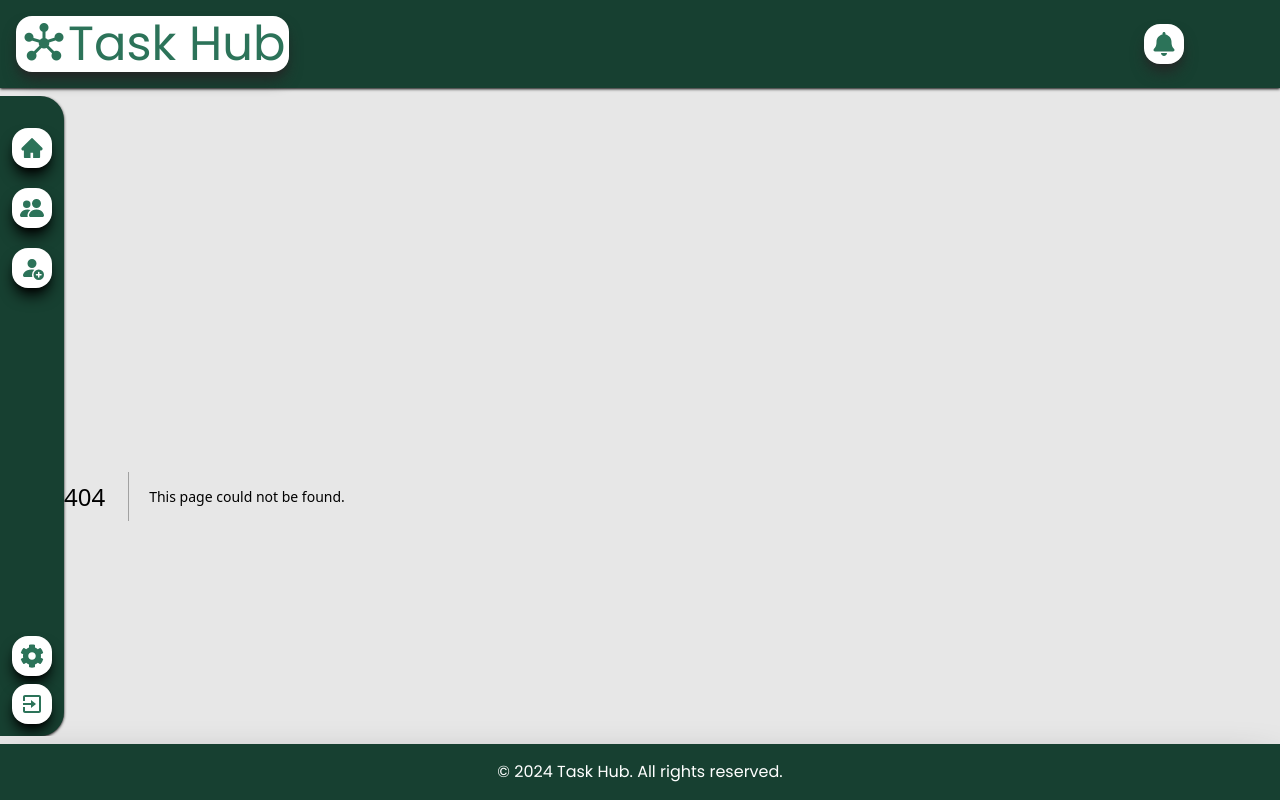
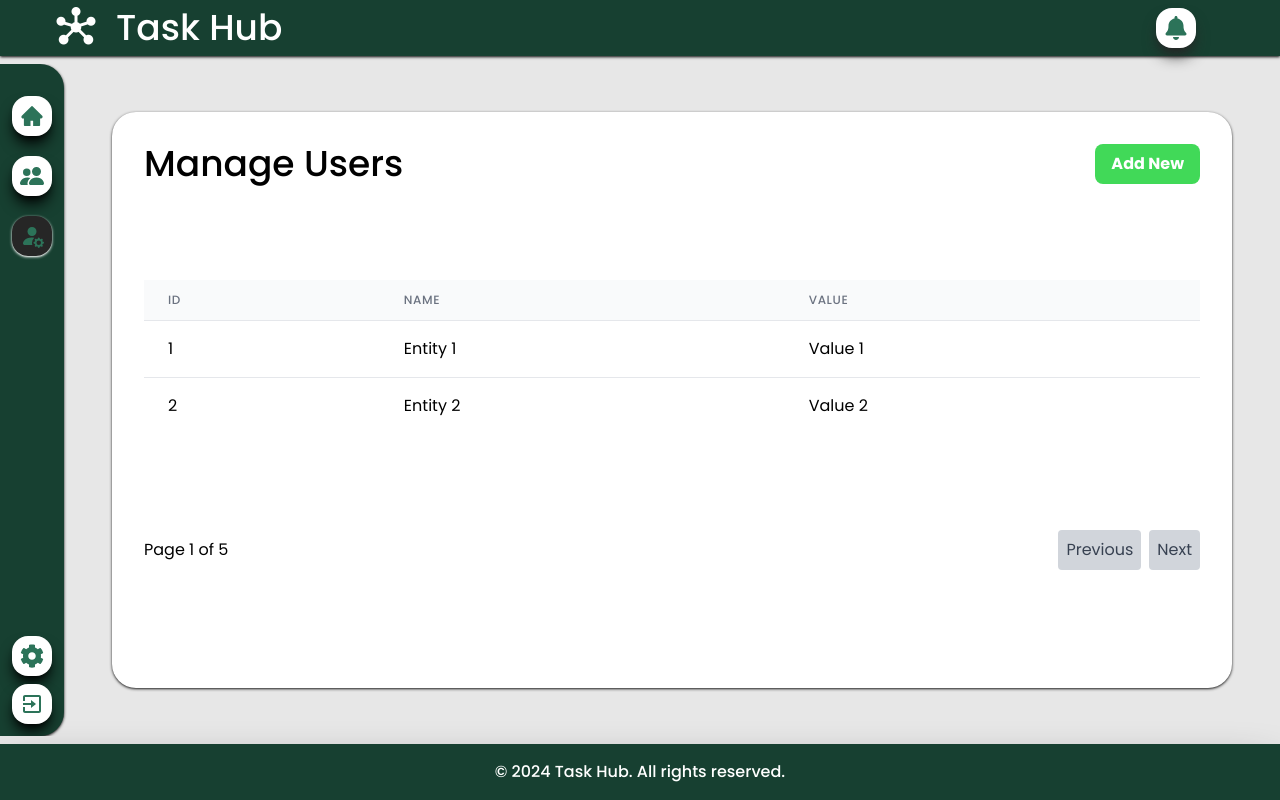
Before and after one commit to fabiomp-filho/task-hub-client, a Next.js app: page /users in a window 1280 px wide. Before the commit this address had no page. Built offline with nearby package versions, Linux system fonts and the light colour scheme.

Commit message:
feat: Dynamic Table

```diff
--- a/components/buttons/CustomButton.tsx
+++ b/components/buttons/CustomButton.tsx
@@ -17,7 +17,7 @@ const CustomButton: React.FC<CustomButtonProps> = (
         color = "primary"
     }
 ) => {
-    const baseClasses = `font-bold py-2 px-4 rounded-lg focus:outline-none focus:shadow-outline duration-300`;
+    const baseClasses = `font-bold px-4 rounded-lg focus:outline-none focus:shadow-outline duration-300`;
     const colorClasses = {
         primary: `bg-primary hover:bg-primaryHover text-white`,
         secondary: `bg-secondary hover:bg-secondaryHover text-white`,
--- a/components/layout/Footer.tsx
+++ b/components/footer/Footer.tsx
@@ -2,7 +2,7 @@ import React from "react";
 
 const Footer = () => {
     return (
-        <footer className="bg-darkgreen text-white p-4 text-center shadow-lightgrey shadow-2xl">
+        <footer className="bg-darkgreen text-white p-4 text-center shadow-lightgrey shadow-2xl font-medium">
             <p>&copy; 2024 Task Hub. All rights reserved.</p>
         </footer>
     )
--- a/components/layout/Header.tsx
+++ b/components/header/Header.tsx
@@ -4,11 +4,11 @@ import {FaBell} from "react-icons/fa";
 
 const Header = ({isOpen, toggleSidebar}) => {
     return (
-        <header className="bg-darkgreen shadow-lightgrey shadow text-white p-4 flex justify-between items-center">
+        <header className="bg-darkgreen shadow-lightgrey md:p-1 p-2 shadow text-white  flex justify-between items-center">
             <div
-                className={"flex items-center bg-white shadow-lightgrey shadow-lg rounded-2xl border-0 p-1 text-mediumgreen"}>
-                <img src="/distribuidor-92.png" alt="Logo" className="align-middle h-8 md:h-12"/>
-                <h1 className="md:text-5xl text-3xl">Task Hub</h1>
+                className={"flex items-center md:ml-12 gap-4"}>
+                <img src="/distribuidor-white-92.png" alt="Logo" className="align-middle h-8 md:h-12"/>
+                <h1 className=" text-4xl font-medium">Task Hub</h1>
             </div>
             <div className={"flex items-center gap-4 md:mr-20"}>
                 <button title={"Notifications"}
--- a/components/layout/CustomLayout.tsx
+++ b/components/layout/CustomLayout.tsx
@@ -1,7 +1,7 @@
 import React, {useState} from 'react';
-import Header from "@/components/layout/Header";
-import Sidebar from "@/components/layout/Sidebar";
-import Footer from "@/components/layout/Footer";
+import Header from "@/components/header/Header";
+import Sidebar from "@/components/sidebar/Sidebar";
+import Footer from "@/components/footer/Footer";
 
 const CustomLayout = ({children}) => {
 
--- a/components/layout/Sidebar.tsx
+++ b/components/sidebar/Sidebar.tsx
@@ -4,7 +4,7 @@ import { useRouter } from "next/router";
 import {AiFillHome} from "react-icons/ai";
 import {BiExit} from "react-icons/bi";
 import {FaCog} from "react-icons/fa";
-import { BsPeopleFill, BsPersonFillAdd} from "react-icons/bs";
+import {BsPeopleFill, BsPersonFillGear} from "react-icons/bs";
 
 interface MenuItem {
     href: string;
@@ -24,9 +24,9 @@ const menu: MenuItem[] = [
         label: "About",
     },
     {
-        href: "/contact",
-        icon: <BsPersonFillAdd size={24} />,
-        label: "Contact",
+        href: "/users",
+        icon: <BsPersonFillGear size={24} />,
+        label: "Manage Users",
     },
 ];
 
--- /dev/null
+++ b/components/table/DynamicTable.tsx
@@ -0,0 +1,66 @@
+import React from 'react';
+import CustomButton from "@/components/buttons/CustomButton";
+import Pagination from "@/components/table/Pagination";
+interface Pagination {
+    size: number;
+    currentPage: number;
+    totalPages: number;
+    totalElements: number;
+}
+
+interface Column {
+    key: string;
+    label: string;
+    format?: (value: any) => React.ReactNode;
+}
+
+interface DynamicTableProps {
+    pagination: Pagination;
+    data: any[];
+    columns: Column[];
+    onAddNewEntity: () => void;
+    onPageChange: (newPage: number) => void;
+}
+
+const DynamicTable: React.FC<DynamicTableProps> = ({pagination, data, columns, onAddNewEntity, onPageChange}) => {
+    const handlePageChange = (newPage: number) => {
+        if (newPage >= 1 && newPage <= pagination.totalPages) {
+            onPageChange(newPage);
+        }
+    };
+
+    return (
+        <div className={"flex flex-col shadow-lightgreyHover shadow flex-1 p-8 gap-20 bg-white md:m-12 rounded-3xl"}>
+            <div className={"flex justify-between"}>
+                <h3 className={"md:text-4xl text-xl font-medium"}>Manage Users</h3>
+                <CustomButton onClick={onAddNewEntity} color={"success"} type={"button"} title={"Add New"}/>
+            </div>
+            <table className="min-w-full divide-y divide-gray-200 mt-4">
+                <thead className="bg-gray-50">
+                <tr>
+                    {columns.map((column) => (
+                        <th key={column.key} className="px-6 py-3 text-left text-xs font-medium text-gray-500 uppercase
+                        tracking-wider">
+                            {column.label}
+                        </th>
+                    ))}
+                </tr>
+                </thead>
+                <tbody className="bg-white divide-y divide-gray-200">
+                {data.map((row, rowIndex) => (
+                    <tr key={rowIndex}>
+                        {columns.map((column) => (
+                            <td key={column.key} className="px-6 py-4 whitespace-nowrap">
+                                {column.format ? column.format(row[column.key]) : row[column.key]}
+                            </td>
+                        ))}
+                    </tr>
+                ))}
+                </tbody>
+            </table>
+            <Pagination pagination={pagination} onPageChange={handlePageChange}/>
+        </div>
+    );
+};
+
+export default DynamicTable;
--- /dev/null
+++ b/components/table/Pagination.tsx
@@ -0,0 +1,35 @@
+import React from "react";
+
+const Pagination = ({pagination, onPageChange}) => {
+
+    const handlePageChange = (newPage: number) => {
+        if (newPage >= 1 && newPage <= pagination.totalPages) {
+            onPageChange(newPage);
+        }
+    };
+
+    return (
+        <div className={"mt-4 flex justify-between items-center"}>
+                <span>
+                    Page {pagination.currentPage} of {pagination.totalPages}
+                </span>
+            <div>
+                <button
+                    onClick={() => handlePageChange(pagination.currentPage - 1)}
+                    className="bg-gray-300 text-gray-700 p-2 rounded mr-2"
+                    disabled={pagination.currentPage === 1}
+                >
+                    Previous
+                </button>
+                <button
+                    onClick={() => handlePageChange(pagination.currentPage + 1)}
+                    className="bg-gray-300 text-gray-700 p-2 rounded"
+                    disabled={pagination.currentPage === pagination.totalPages}
+                >
+                    Next
+                </button>
+            </div>
+        </div>
+    )
+}
+export default Pagination;
--- a/pages/index.tsx
+++ b/pages/index.tsx
@@ -12,22 +12,21 @@ export default function Login() {
 
     useEffect(() => {
         removeToken();
-        addNotification({message: "Removed Token!", type: "info"})
     }, []);
 
     const fields = [
-        {name: 'username', type: 'text', placeholder: 'Username', label: 'Username', color: "mediumgreen"},
+        {name: 'email', type: 'text', placeholder: 'E-mail', label: 'E-mail', color: "mediumgreen"},
         {name: 'password', type: 'password', placeholder: 'Password', label: 'Password', color: "mediumgreen"},
     ];
 
     const initialValues = {
-        username: '',
+        email: '',
         password: '',
     };
 
     const validationSchema = Yup.object({
-        username: Yup.string().required('Username is required'),
-        password: Yup.string().required('Password is required'),
+        email: Yup.string(),
+        password: Yup.string(),
     });
 
     const onSubmit = async (values: { [key: string]: any }, {setSubmitting}: {
--- /dev/null
+++ b/pages/users/index.tsx
@@ -0,0 +1,49 @@
+import DynamicTable from "@/components/table/DynamicTable";
+import {useState} from "react";
+
+const Users = () => {
+
+    const [pagination, setPagination] = useState({
+        size: 10,
+        currentPage: 1,
+        totalPages: 5,
+        totalElements: 50,
+    });
+
+    const data = [
+        { id: 1, name: 'Entity 1', value: 'Value 1' },
+        { id: 2, name: 'Entity 2', value: 'Value 2' },
+        // Adicione mais dados conforme necessário
+    ];
+
+    const columns = [
+        { key: 'id', label: 'ID' },
+        { key: 'name', label: 'Name' },
+        { key: 'value', label: 'Value' },
+    ];
+
+    const handleAddNewEntity = () => {
+        console.log('Add new entity');
+    };
+
+    const handlePageChange = (newPage: number) => {
+        setPagination((prevPagination) => ({
+            ...prevPagination,
+            currentPage: newPage,
+        }));
+    };
+
+    return (
+        <>
+
+            <DynamicTable
+                pagination={pagination}
+                data={data}
+                columns={columns}
+                onAddNewEntity={handleAddNewEntity}
+                onPageChange={handlePageChange}
+            />
+        </>
+    );
+}
+export default Users;
```
Also changed, not shown: services/UserService.ts (added, +12 -0 lines), public/distribuidor-white-92.png (added).
